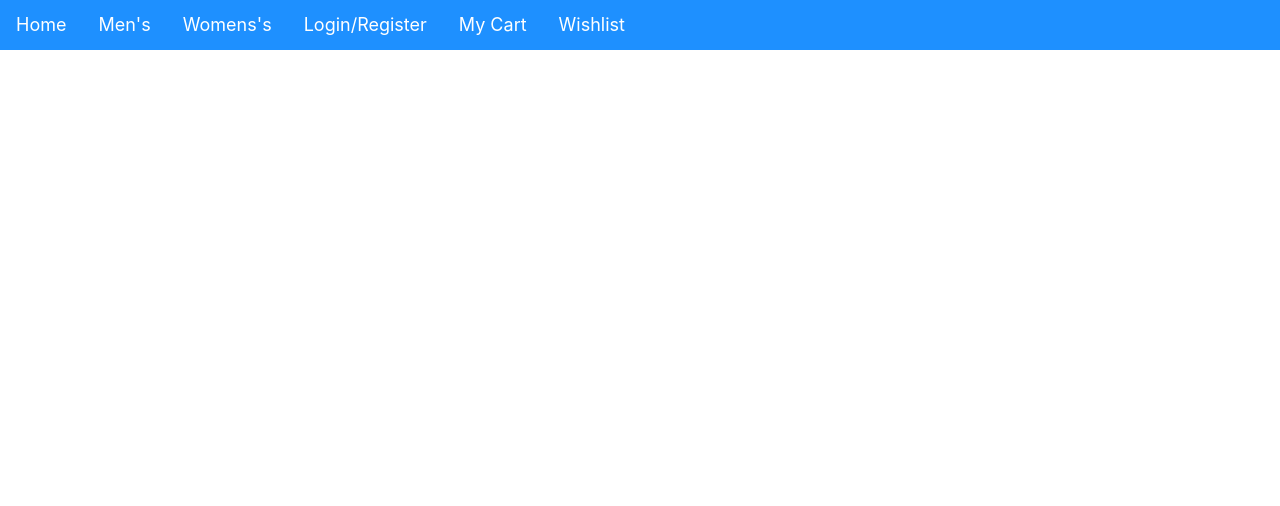
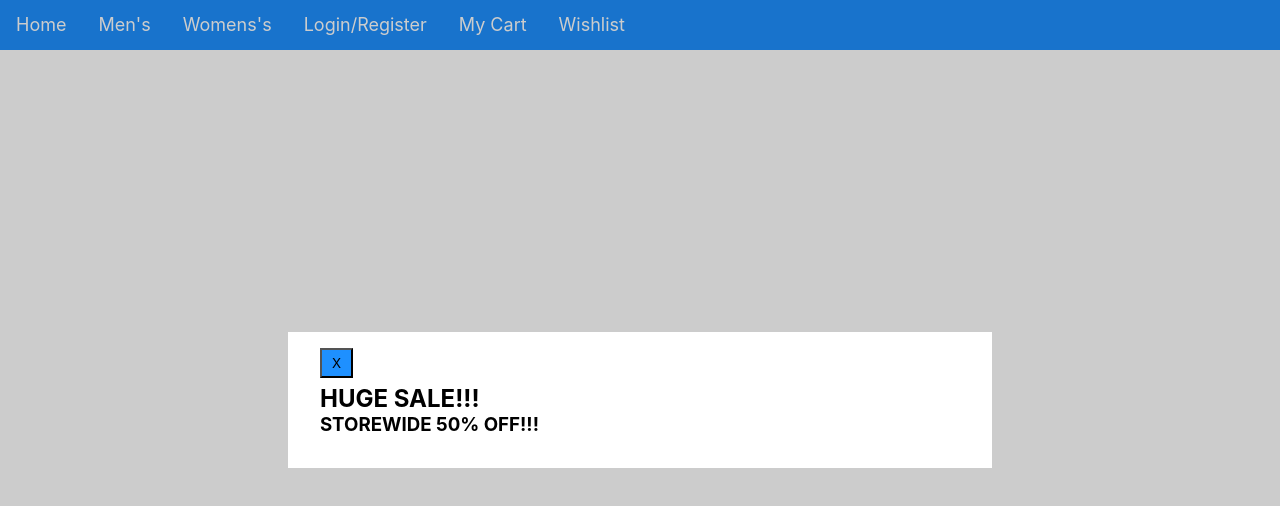
Before and after one commit to bonnyxavier/Ecommerce-Store, a React (Create React App) app: page / in a window 1280 px wide. Shown: the top 506 px of the page. Built offline with nearby package versions, Linux system fonts and the light colour scheme; no server answers.

Commit message:
added popup

```diff
--- a/src/App.js
+++ b/src/App.js
@@ -9,13 +9,30 @@ import SignUp from './components/SignUp';
 import MensCategory from './components/MensCategory';
 import WomensCategory from './components/WomensCategory';
 import Wishlisted from './components/Wishlisted';
+import Popup from './components/Popup';
+import { useState, useEffect } from 'react'
 
 function App() {
+
+  const [timedPopup, setTimedPopup] = useState(false);
+
+  useEffect(()=>{
+    setTimeout(()=>{
+      setTimedPopup(true)
+    },3000)
+  },[])
+
   return (
 
     <div className="App">
       <Router>
         <Header />
+        <Popup trigger={timedPopup} setTrigger={setTimedPopup}>
+          <br></br>
+          <h2>HUGE SALE!!!</h2>
+          <h3>STOREWIDE 50% OFF!!!</h3>
+        </Popup>
+
         <Switch>
           <Route path="/" exact component = {Home}></Route>
           <Route path= "/product/:productId" exact component={ProductDetail}></Route>
@@ -26,8 +43,11 @@ function App() {
           <Route path="/categories/womens" exact component = {WomensCategory}></Route>
           <Route path="/wishlist" exact component = {Wishlisted}></Route>
           <Route>404 Not Found</Route>
+
         </Switch>
       </Router>
+
+
     </div>
   );
 }
--- /dev/null
+++ b/src/components/Popup.css
@@ -0,0 +1,25 @@
+.popup {
+    position: fixed;
+    top: 0;
+    left: 0;
+    width: 100%;
+    height: 100vh;
+    background-color: rgba(0,0,0,0.2);
+
+    display: flex;
+    justify-content: center;
+    align-items: center;
+}
+
+.popup-inner {
+    position: relative;
+    padding: 32px;
+    width: 100%;
+    max-width: 640px;
+    background-color: #FFF;
+}
+
+.popup-inner .close-btn {
+    position: absolute;
+    top: 16px;
+}
--- /dev/null
+++ b/src/components/Popup.js
@@ -0,0 +1,15 @@
+import React from 'react'
+import './Popup.css'
+
+function Popup(props) {
+    return (props.trigger) ? (
+        <div className="popup">
+            <div className="popup-inner">
+                <button onClick={()=>props.setTrigger(false)} className="close-btn">X</button>
+                {props.children}
+            </div>
+        </div>
+    ) : "";
+}
+
+export default Popup
```
